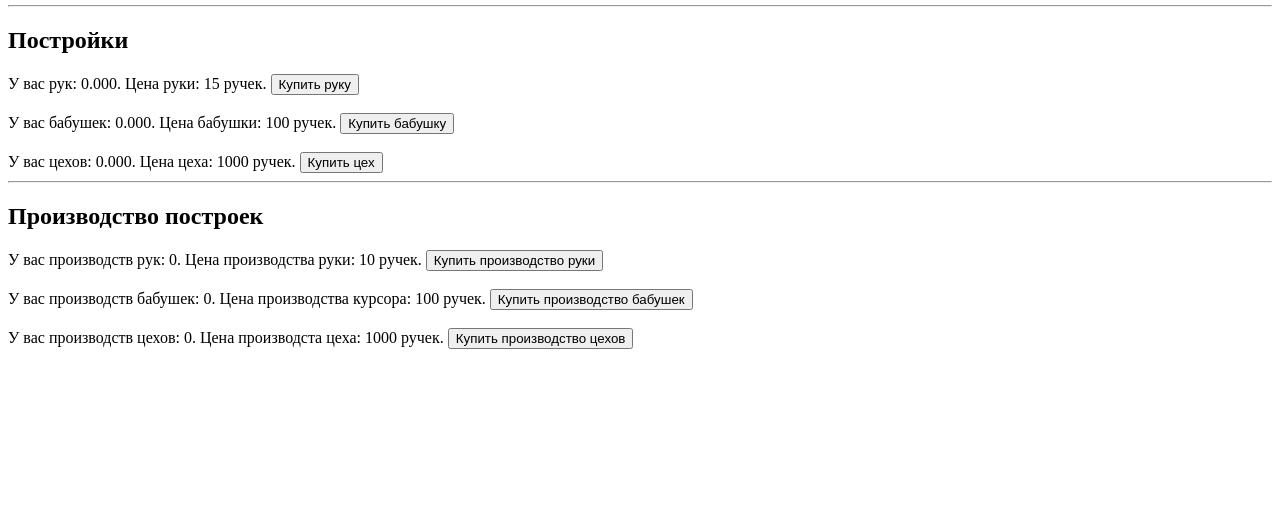
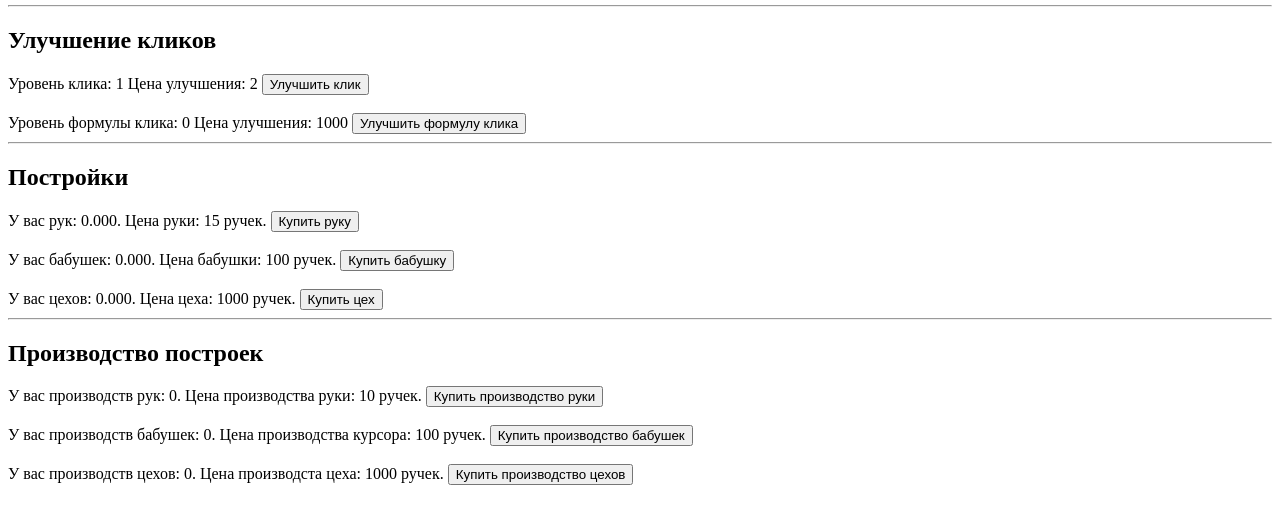
Before and after one commit to 12345123451234554321/Game, a plain HTML site: page index.html in a window 1280 px wide. Shown: the part 274-798 px from the top of the page. Drawn offline with Linux system fonts and the light colour scheme.

Commit message:
Add files via upload

```diff
--- a/index.html
+++ b/index.html
@@ -12,6 +12,12 @@
 		Вы получаете <span id="mainPs"></span> ручек за секунду
 		<hr>
 		<button id="mainBtn" onclick="mainBtnClick()"><img src="https://as2.ftcdn.net/v2/jpg/02/79/88/85/1000_F_279888525_v4RcyaUJLFiDLveE7QciaH2e5BJh1Lfm.jpg" alt="Получи ручку" width="200" height="200"></button>
+		<hr>
+		<h2>Улучшение кликов</h2>
+		Уровень клика: <span id="clickLvl"></span> Цена улучшения: <span id="clickLvlp"></span> <button onclick="clickUpgrade()">Улучшить клик</button>
+		<br>
+		<br>
+		Уровень формулы клика: <span id="formulLvl"></span> </span> Цена улучшения: <span id="formulLvlp"></span> <button onclick="formUpgrade()">Улучшить формулу клика</button>
 		<hr>
 		<h2>Постройки</h2>
 		У вас рук: <span id="am1"></span>. Цена руки: <span id="pr1"></span> ручек. <button onclick="bil1.buy()">Купить руку</button>
--- a/script.js
+++ b/script.js
@@ -1,5 +1,7 @@
 let pens = new Decimal("0");
 let byClick = new Decimal("1");
+let formLvl = 0;
+let formX = 1;
 
 class Building {
 	constructor(amount, basePrice, n, priceIncreasePerN, basePps, ppsIncreasePerN, priceIncrease) {
@@ -36,12 +38,33 @@ class Building {
 let bil1 = new Building(new Decimal("0"), new Decimal("15"), new Decimal("10"), new Decimal("2.1"), new Decimal("0.1"), new Decimal("2"), new Decimal("1.15"))
 let bil2 = new Building(new Decimal("0"), new Decimal("100"), new Decimal("10"), new Decimal("2.1"), new Decimal("1"), new Decimal("2"), new Decimal("1.15"))
 let bil3 = new Building(new Decimal("0"), new Decimal("1000"), new Decimal("10"), new Decimal("2.1"), new Decimal("8"), new Decimal("2"), new Decimal("1.15"))
-let bilp1 = new Building(new Decimal("0"), new Decimal("10"), new Decimal("10"), new Decimal("1"), new Decimal("0.0001"), new Decimal("1"), new Decimal("1.20"))
-let bilp2 = new Building(new Decimal("0"), new Decimal("100"), new Decimal("10"), new Decimal("1"), new Decimal("0.0001"), new Decimal("1"), new Decimal("1.20"))
-let bilp3 = new Building(new Decimal("0"), new Decimal("1000"), new Decimal("10"), new Decimal("1"), new Decimal("0.0001"), new Decimal("1"), new Decimal("1.20"))
+let bilp1 = new Building(new Decimal("0"), new Decimal("10"), new Decimal("10"), new Decimal("1"), new Decimal("0.0003"), new Decimal("1"), new Decimal("1.20"))
+let bilp2 = new Building(new Decimal("0"), new Decimal("100"), new Decimal("10"), new Decimal("1"), new Decimal("0.0003"), new Decimal("1"), new Decimal("1.20"))
+let bilp3 = new Building(new Decimal("0"), new Decimal("1000"), new Decimal("10"), new Decimal("1"), new Decimal("0.0003"), new Decimal("1"), new Decimal("1.20"))
 
 function mainBtnClick() {
 	pens = pens.add(byClick);
+}
+
+function clickUpgrade() {
+	let cost = new Decimal(new Decimal("1.15").pow(formX));
+	if(pens.gte(cost)) {
+		pens = pens.sub(cost);
+		formX = formX + 0.1;
+		if(formLvl === 0) {
+			byClick = new Decimal(formX);
+		} else if (formLvl === 1) {
+			byClick = new Decimal(bil1.amount.div("0.1").mul(formX));
+		}
+	}
+}
+
+function formUpgrade() {
+	let cost = new Decimal(new Decimal("1000").pow(new Decimal(formLvl).add(new Decimal("1"))));
+	if(pens.gte(cost)) {
+		pens = pens.sub(cost);
+		formLvl =+ 1;
+	}
 }
 
 let savegame = JSON.parse(localStorage.getItem("save"));
@@ -73,6 +96,10 @@ function updateGame(delta_time, total_time) {
 	bil3.setAmt(bil3.amount.add(bilp3.ppms().mul(delta_time)));
 	document.getElementById('amp3').innerHTML = bilp3.amount.toFixed(0);
 	document.getElementById('prp3').innerHTML = bilp3.price().round();
+	document.getElementById('clickLvl').innerHTML = formX.toFixed(0);
+	document.getElementById('clickLvlp').innerHTML = new Decimal(new Decimal("2").pow(formX)).toFixed(0);
+	document.getElementById('formulLvl').innerHTML = formLvl.toFixed(0);
+	document.getElementById('formulLvlp').innerHTML = new Decimal(new Decimal("1000").pow(new Decimal(formLvl).add(new Decimal("1")))).toFixed(0);
 }
 
 let last_time = null;
```
